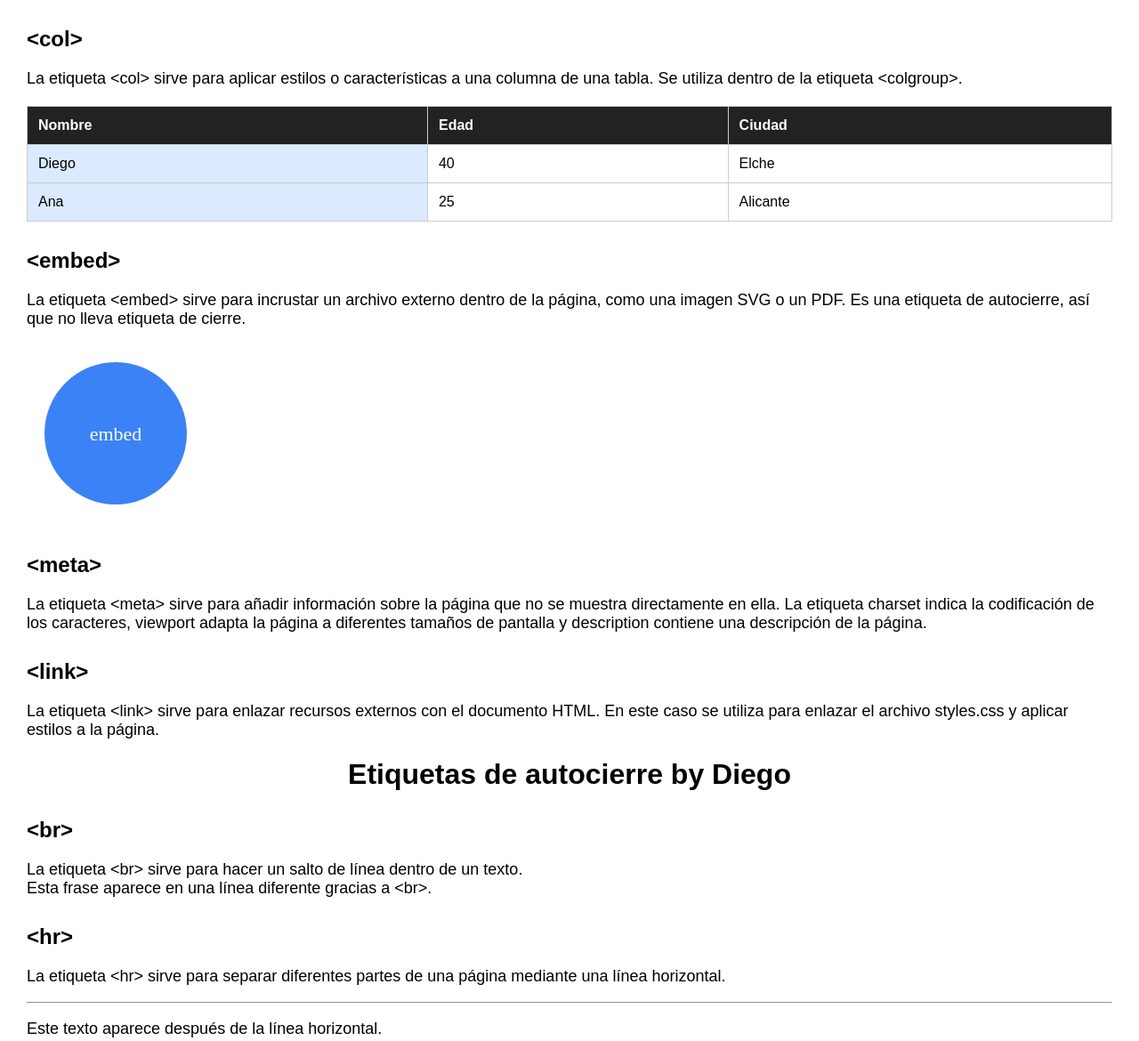
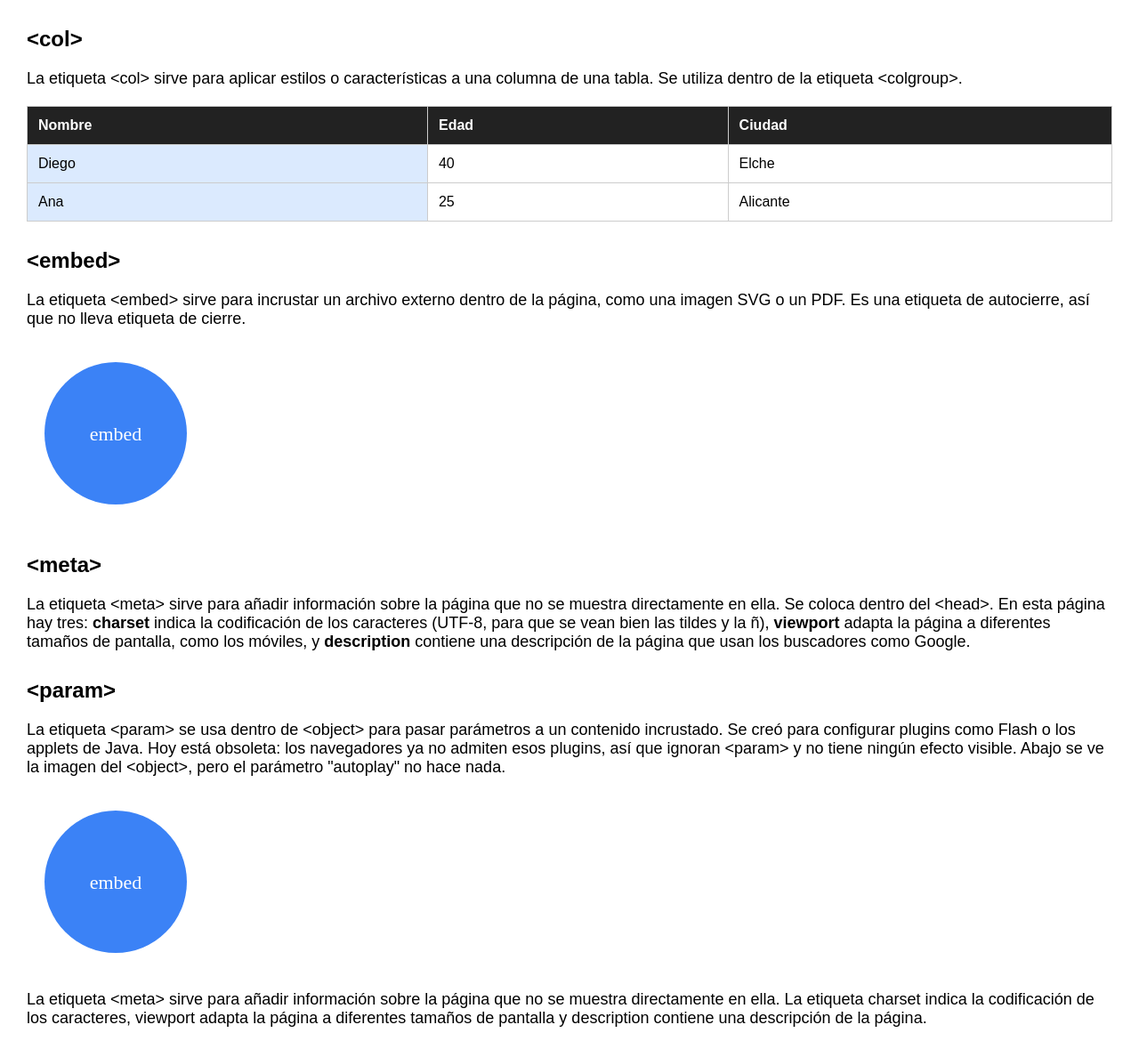
Before and after one commit to DiegoSan85/tarea1_2, a plain HTML site: page index.html in a window 1280 px wide. Shown: the top 1170 px of the page at 89% size. Drawn offline with Linux system fonts and the light colour scheme.

Commit message:
commit10

```diff
--- a/index.html
+++ b/index.html
@@ -48,7 +48,34 @@
 <embed src="dibujo.svg" type="image/svg+xml" width="200" height="200">
 <h2>&lt;meta&gt;</h2>
 
+
+
 <p>
+    La etiqueta &lt;meta&gt; sirve para añadir información sobre la página que no se muestra
+    directamente en ella. Se coloca dentro del &lt;head&gt;. En esta página hay tres:
+    <b>charset</b> indica la codificación de los caracteres (UTF-8, para que se vean bien las tildes y la ñ),
+    <b>viewport</b> adapta la página a diferentes tamaños de pantalla, como los móviles,
+    y <b>description</b> contiene una descripción de la página que usan los buscadores como Google.
+</p>
+<h2>&lt;param&gt;</h2>
+
+<p>
+    La etiqueta &lt;param&gt; se usa dentro de &lt;object&gt; para pasar parámetros
+    a un contenido incrustado. Se creó para configurar plugins como Flash o los applets de Java.
+    Hoy está obsoleta: los navegadores ya no admiten esos plugins, así que ignoran &lt;param&gt;
+    y no tiene ningún efecto visible. Abajo se ve la imagen del &lt;object&gt;, pero el parámetro
+    "autoplay" no hace nada.
+</p>
+
+<object data="dibujo.svg" type="image/svg+xml" width="200" height="200">
+    <param name="autoplay" value="true">
+</object>
+
+
+
+<p>
+
+
     La etiqueta &lt;meta&gt; sirve para añadir información sobre la página que no se muestra directamente en ella.
     La etiqueta charset indica la codificación de los caracteres, viewport adapta la página a diferentes tamaños de pantalla
     y description contiene una descripción de la página.
```
